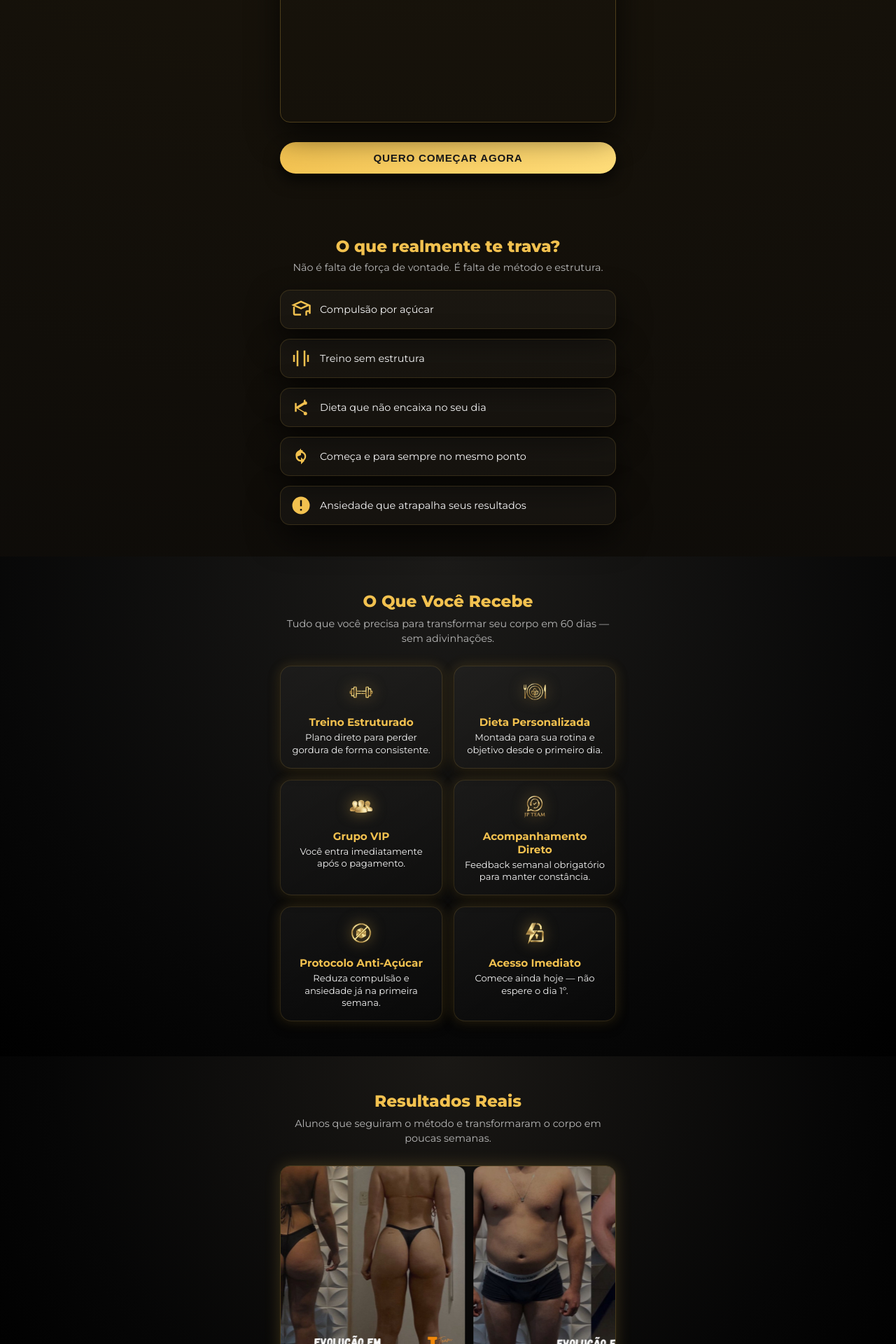
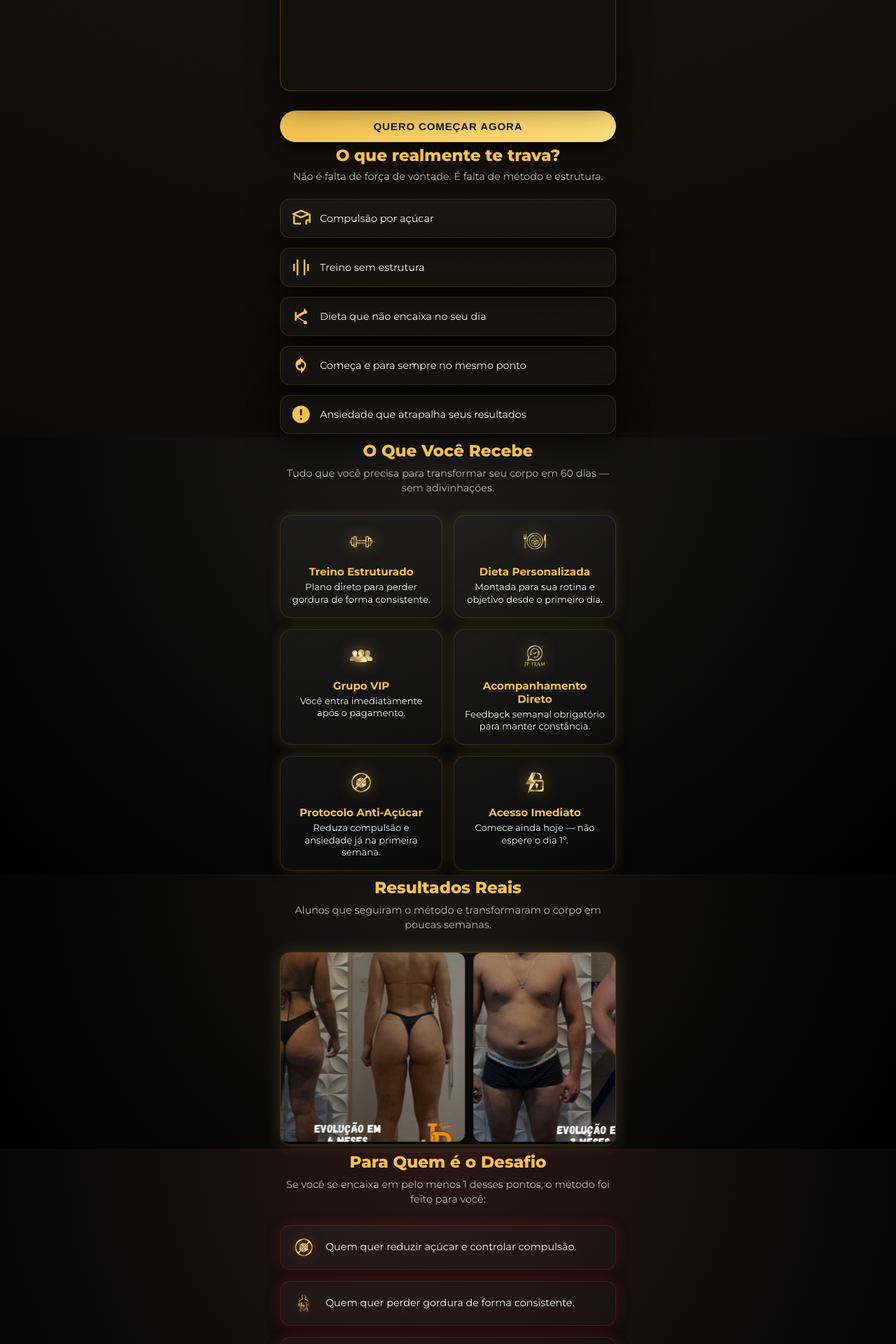
Before and after one commit to marcbmrs/marcbmrs.github.io, a PHP site: page /jpteam/desafio60dias.html in a window 1280 px wide. Shown: the part 1040-2960 px from the top of the page at 70% size. Run offline with PHP 8.4, Linux system fonts and the light colour scheme; grey boxes are pictures that could not be loaded.

Commit message:
paddings ajustados

```diff
--- a/jpteam/desafio60dias.css
+++ b/jpteam/desafio60dias.css
@@ -37,7 +37,7 @@ body {
   border-radius: 24px;
   border: 1px solid rgba(242, 193, 79, 0.15);
   box-shadow: var(--shadow-soft);
-  padding: 20px 18px 22px;
+  padding: 0px 18px 22px;
   position: relative;
   overflow: hidden;
 }
@@ -210,7 +210,7 @@ body {
 
 .vsl-section {
   width: 100%;
-  padding: 45px 16px;
+  padding: 0px 16px;
   display: flex;
   justify-content: center;
 }
@@ -284,7 +284,7 @@ body {
 
 .problem-section {
   width: 100%;
-  padding: 45px 16px;
+  padding: 5px 16px;
   display: flex;
   justify-content: center;
 }
@@ -356,7 +356,7 @@ body {
 
 .receives-section {
   width: 100%;
-  padding: 50px 16px;
+  padding: 5px 16px;
   display: flex;
   justify-content: center;
   background: radial-gradient(circle at top, #1c1b19 0%, #070707 70%, #000 100%);
@@ -452,7 +452,7 @@ body {
 
 .socialproof-section {
   width: 100%;
-  padding: 50px 16px;
+  padding: 5px 16px;
   display: flex;
   justify-content: center;
   background: radial-gradient(circle at top, #1a1815, #060606 70%, #000);
@@ -528,7 +528,7 @@ body {
 
 .audience-section {
   width: 100%;
-  padding: 55px 16px;
+  padding: 5px 16px;
   display: flex;
   justify-content: center;
   background: radial-gradient(circle at top, #2a1616, #0a0a0a 65%, #000 100%);
@@ -619,7 +619,7 @@ body {
 
 .faq-section {
   width: 100%;
-  padding: 55px 16px;
+  padding: 5px 16px;
   display: flex;
   justify-content: center;
   background: linear-gradient(160deg, #0d0d0d, #1d1a13 55%, #0a0a0a 100%);
@@ -714,7 +714,7 @@ body {
 
 .offer-section {
   width: 100%;
-  padding: 60px 16px;
+  padding: 5px 16px;
   display: flex;
   justify-content: center;
   background: radial-gradient(circle at center, #1a1a1a 0%, #070707 65%, #000 100%);
@@ -841,7 +841,7 @@ body {
 
 .urgency-section {
   width: 100%;
-  padding: 60px 16px;
+  padding: 5px 16px;
   display: flex;
   justify-content: center;
   background: radial-gradient(circle at top, #4a1111, #1a0b0b 60%, #050505 100%);
```
